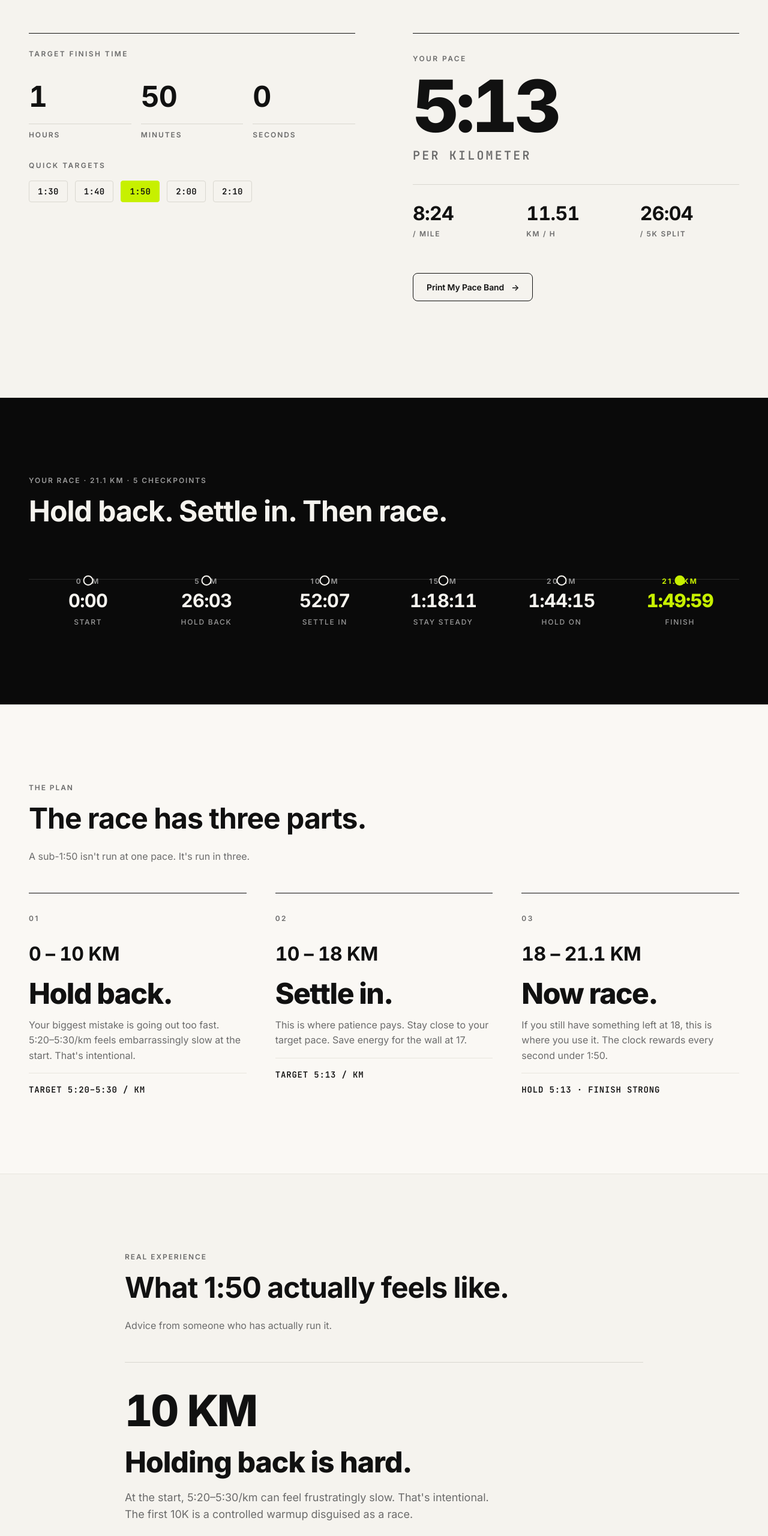
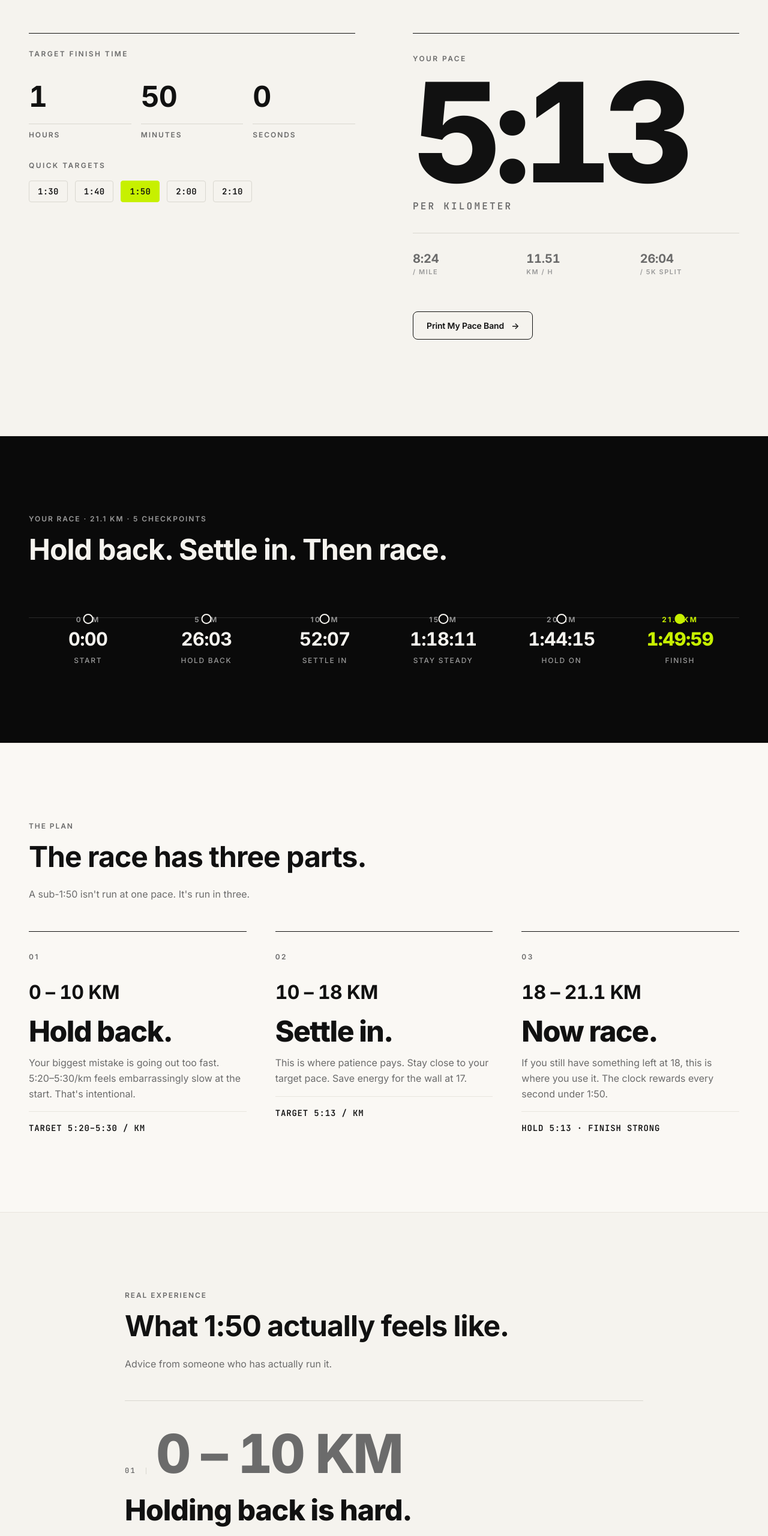
Before and after one commit to jinliangyue/18pace, a plain HTML site: page index.html in a window 1280 px wide. Shown: the part 1080-3640 px from the top of the page at 60% size. Drawn offline with Linux system fonts and the light colour scheme.

Commit message:
V2.2 polish · calculator 5:13 dominant + experience 01/02/03 + credibility
Calculator primary pace result enlarged to clamp(140-240px) for visual dominance. Secondary metrics reduced to h4 + muted color. Real Experience articles now show 01/02/03 numbered prefix alongside km distance. Race-day checklist rephrased with practical-starting-point / based-on-training wording to avoid absolute medical/physiological claims. No changes to calculator logic, routes, print, or SEO.

```diff
--- a/assets/design-system.css
+++ b/assets/design-system.css
@@ -500,7 +500,7 @@ p { margin: 0 0 var(--space-3) 0; }
   font-weight: 700;
 }
 
-/* Result panel (V2.1 · reduced card containment) */
+/* Result panel (V2.2 · 5:13 visually dominant) */
 .calc-result {
   padding: var(--space-5) 0;
   background: transparent;
@@ -514,19 +514,19 @@ p { margin: 0 0 var(--space-3) 0; }
 }
 
 .calc-result-num {
-  font-size: clamp(64px, 10vw, 120px);
+  font-size: clamp(140px, 18vw, 240px);
   font-weight: 800;
-  letter-spacing: -0.05em;
-  line-height: 0.9;
+  letter-spacing: -0.06em;
+  line-height: 0.85;
   font-variant-numeric: tabular-nums;
   color: var(--color-text);
 }
 
 .calc-result-unit {
-  font-size: var(--text-h4);
+  font-size: var(--text-body);
   font-weight: 600;
   color: var(--color-text-muted);
-  letter-spacing: 0.16em;
+  letter-spacing: 0.2em;
   text-transform: uppercase;
   font-family: var(--font-mono);
 }
@@ -540,21 +540,22 @@ p { margin: 0 0 var(--space-3) 0; }
   border-top: 1px solid var(--color-border);
 }
 .calc-result-item .num {
-  font-size: var(--text-h3);
+  font-size: var(--text-h4);
   font-weight: 700;
-  letter-spacing: -0.02em;
+  letter-spacing: -0.01em;
   font-variant-numeric: tabular-nums;
   display: block;
   line-height: 1;
+  color: var(--color-text-muted);
 }
 .calc-result-item .lbl {
-  font-size: var(--text-tiny);
+  font-size: 11px;
   text-transform: uppercase;
   letter-spacing: 0.14em;
-  color: var(--color-text-muted);
+  color: var(--color-text-subtle);
   font-weight: 600;
   display: block;
-  margin-top: var(--space-1);
+  margin-top: 4px;
 }
 
 .calc-print {
@@ -859,12 +860,27 @@ p { margin: 0 0 var(--space-3) 0; }
 .exp-block:last-child { border-bottom: 1px solid var(--color-border); }
 
 .exp-block-km {
-  font-size: var(--text-display-sm);
+  font-size: clamp(48px, 7vw, 96px);
   font-weight: 800;
   letter-spacing: -0.04em;
   line-height: 0.9;
   font-variant-numeric: tabular-nums;
   margin-bottom: var(--space-4);
+  color: var(--color-text-muted);
+}
+
+.exp-block-num {
+  display: inline-block;
+  font-size: var(--text-tiny);
+  font-weight: 700;
+  text-transform: uppercase;
+  letter-spacing: 0.2em;
+  color: var(--color-text-muted);
+  margin-right: var(--space-3);
+  padding-right: var(--space-3);
+  border-right: 1px solid var(--color-border);
+  font-family: var(--font-mono);
+  font-variant-numeric: tabular-nums;
 }
 
 .exp-block h3 {
--- a/index.html
+++ b/index.html
@@ -332,19 +332,19 @@
 
             <div class="mt-6">
                 <article class="exp-block">
-                    <div class="exp-block-km">10 KM</div>
+                    <div class="exp-block-km"><span class="exp-block-num">01</span>0 – 10 KM</div>
                     <h3>Holding back is hard.</h3>
                     <p>At the start, 5:20–5:30/km can feel frustratingly slow. That's intentional. The first 10K is a controlled warmup disguised as a race.</p>
                 </article>
 
                 <article class="exp-block">
-                    <div class="exp-block-km">15 – 18 KM</div>
+                    <div class="exp-block-km"><span class="exp-block-num">02</span>15 – 18 KM</div>
                     <h3>The wall is real.</h3>
                     <p>Your job here isn't to get faster. It's to keep moving efficiently. Gel timing matters here. Skip it and you'll pay.</p>
                 </article>
 
                 <article class="exp-block">
-                    <div class="exp-block-km">18 – 21.1 KM</div>
+                    <div class="exp-block-km"><span class="exp-block-num">03</span>18 – 21.1 KM</div>
                     <h3>Now you race.</h3>
                     <p>If you've done everything right, the final 3K is where you earn the finish. Hold your pace through 20. Sprint the last 1.1 if you can.</p>
                 </article>
@@ -365,27 +365,27 @@
                 <div class="raceday-row">
                     <div class="raceday-row-label">Pace</div>
                     <div class="raceday-row-value">5:13 / km</div>
-                    <div class="raceday-row-detail">Hold this from km 5 to km 20. Trust the math, not your legs.</div>
+                    <div class="raceday-row-detail">A practical starting point. Hold it from km 5 to km 20. Adjust based on what you've practiced in training.</div>
                 </div>
                 <div class="raceday-row">
                     <div class="raceday-row-label">Fuel</div>
                     <div class="raceday-row-value">Gel · km 8–9</div>
-                    <div class="raceday-row-detail">Take your first gel before you feel tired. Don't wait for hunger.</div>
+                    <div class="raceday-row-detail">A common pattern: take your first gel before you feel hungry. Base timing on what you've practiced in long runs.</div>
                 </div>
                 <div class="raceday-row">
                     <div class="raceday-row-label"></div>
                     <div class="raceday-row-value">Gel · km 13–14</div>
-                    <div class="raceday-row-detail">Take your second gel right before the wall at km 16. This is critical.</div>
+                    <div class="raceday-row-detail">Take your second gel before the wall at km 16. Practical starting point — adjust for stomach tolerance and weather.</div>
                 </div>
                 <div class="raceday-row">
                     <div class="raceday-row-label">Water</div>
                     <div class="raceday-row-value">Every aid station</div>
-                    <div class="raceday-row-detail">Use stations regularly based on conditions and personal needs. Don't wait until thirsty.</div>
+                    <div class="raceday-row-detail">Use stations based on conditions, weather, and individual needs. Don't wait until thirsty.</div>
                 </div>
                 <div class="raceday-row">
                     <div class="raceday-row-label">Final 3K</div>
                     <div class="raceday-row-value">Hold · Then race</div>
-                    <div class="raceday-row-detail">Hold target pace through km 18–20. Sprint the final 1.1K if you have the energy.</div>
+                    <div class="raceday-row-detail">Hold target pace through km 18–20. Sprint the final 1.1K if you have the energy left.</div>
                 </div>
             </div>
         </div>
```
